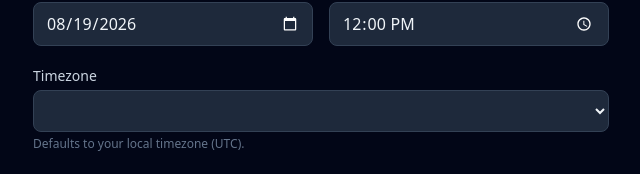
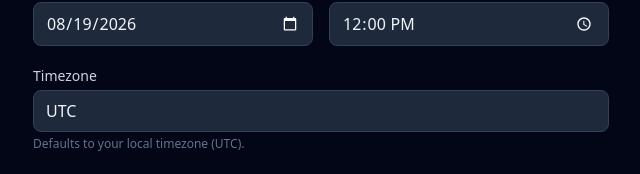
Before and after one commit to d3473r/what-the-time, a Nuxt app: page / in a window 1280 px wide. Shown: the part 244-418 px from the top of the page, without its empty margins (319-959 px from the left). Built offline with nearby package versions, Linux system fonts and the light colour scheme.

Commit message:
Add searchable timezone autocomplete with offset matching
Replace the native select dropdown with a combobox component that
supports filtering by timezone name (e.g. 'Berlin') and UTC offset
(e.g. '+02'). Includes keyboard navigation, matched text highlighting,
and click-outside-to-close.

```diff
--- a/app/components/EventForm.vue
+++ b/app/components/EventForm.vue
@@ -9,7 +9,7 @@ const emit = defineEmits<{
   submit: [encoded: string, payload: EventPayload]
 }>()
 
-const { localTz, grouped } = useTimezones()
+const { localTz } = useTimezones()
 
 const form = reactive({
   title: '',
@@ -99,15 +99,7 @@ function handleSubmit() {
 
     <div>
       <label for="tz" class="mb-1 block text-sm font-medium text-slate-300"> Timezone </label>
-      <select
-        id="tz"
-        v-model="form.timezone"
-        class="w-full rounded-lg border border-slate-700 bg-slate-800 px-3 py-2 text-slate-100 focus:border-emerald-500 focus:outline-none focus:ring-1 focus:ring-emerald-500"
-      >
-        <optgroup v-for="group in grouped" :key="group.region" :label="group.region">
-          <option v-for="tz in group.zones" :key="tz" :value="tz">{{ tz }}</option>
-        </optgroup>
-      </select>
+      <TimezoneSelect id="tz" v-model="form.timezone" />
       <p class="mt-1 text-xs text-slate-500">Defaults to your local timezone ({{ localTz }}).</p>
     </div>
 
--- /dev/null
+++ b/app/components/TimezoneSelect.vue
@@ -0,0 +1,182 @@
+<script setup lang="ts">
+import { ref, computed, watch, onMounted, onBeforeUnmount, nextTick } from 'vue'
+import { useTimezones } from '~/composables/useTimezones'
+
+const props = withDefaults(
+  defineProps<{
+    modelValue?: string
+  }>(),
+  {
+    modelValue: '',
+  },
+)
+
+const emit = defineEmits<{
+  'update:modelValue': [value: string]
+}>()
+
+const { all } = useTimezones()
+
+const query = ref(props.modelValue || '')
+const isOpen = ref(false)
+const highlightedIndex = ref(0)
+const inputRef = ref<HTMLInputElement | null>(null)
+const listRef = ref<HTMLDivElement | null>(null)
+
+const timezonesWithOffset = computed(() =>
+  all.map((tz) => ({ tz, offset: getOffset(tz) })),
+)
+
+const filtered = computed(() => {
+  const q = query.value.trim().toLowerCase()
+  if (!q) return timezonesWithOffset.value.slice(0, 50)
+  return timezonesWithOffset.value
+    .filter((t) => t.tz.toLowerCase().includes(q) || t.offset.toLowerCase().includes(q))
+    .slice(0, 50)
+})
+
+function getOffset(tz: string): string {
+  try {
+    const now = new Date()
+    const utc = new Date(now.toLocaleString('en-US', { timeZone: 'UTC' }))
+    const local = new Date(now.toLocaleString('en-US', { timeZone: tz }))
+    const diffMin = Math.round((local.getTime() - utc.getTime()) / 60000)
+    const sign = diffMin >= 0 ? '+' : '-'
+    const abs = Math.abs(diffMin)
+    const h = Math.floor(abs / 60)
+    const m = abs % 60
+    return `UTC${sign}${String(h).padStart(2, '0')}:${String(m).padStart(2, '0')}`
+  } catch {
+    return 'UTC'
+  }
+}
+
+function highlightMatch(tz: string): string {
+  const q = query.value.trim()
+  if (!q) return tz
+  const idx = tz.toLowerCase().indexOf(q.toLowerCase())
+  if (idx === -1) return tz
+  return (
+    tz.slice(0, idx) +
+    `<mark class="bg-transparent text-emerald-400">${tz.slice(idx, idx + q.length)}</mark>` +
+    tz.slice(idx + q.length)
+  )
+}
+
+function select(tz: string) {
+  query.value = tz
+  emit('update:modelValue', tz)
+  isOpen.value = false
+  highlightedIndex.value = 0
+}
+
+function onInput() {
+  isOpen.value = true
+  highlightedIndex.value = 0
+  emit('update:modelValue', query.value)
+}
+
+function onKeydown(e: KeyboardEvent) {
+  if (!isOpen.value && (e.key === 'ArrowDown' || e.key === 'Enter')) {
+    isOpen.value = true
+    return
+  }
+  if (e.key === 'ArrowDown') {
+    e.preventDefault()
+    highlightedIndex.value = Math.min(highlightedIndex.value + 1, filtered.value.length - 1)
+    scrollToHighlighted()
+  } else if (e.key === 'ArrowUp') {
+    e.preventDefault()
+    highlightedIndex.value = Math.max(highlightedIndex.value - 1, 0)
+    scrollToHighlighted()
+  } else if (e.key === 'Enter') {
+    e.preventDefault()
+    if (filtered.value[highlightedIndex.value]) {
+      select(filtered.value[highlightedIndex.value]!.tz)
+    }
+  } else if (e.key === 'Escape') {
+    isOpen.value = false
+    query.value = props.modelValue
+  }
+}
+
+function scrollToHighlighted() {
+  nextTick(() => {
+    const list = listRef.value
+    if (!list) return
+    const el = list.children[highlightedIndex.value] as HTMLElement | undefined
+    if (el) el.scrollIntoView({ block: 'nearest' })
+  })
+}
+
+function onFocus() {
+  isOpen.value = true
+  inputRef.value?.select()
+}
+
+function handleClickOutside(e: MouseEvent) {
+  const target = e.target as Node
+  const root = inputRef.value?.closest('.tz-select-root')
+  if (root && !root.contains(target)) {
+    isOpen.value = false
+    query.value = props.modelValue
+  }
+}
+
+onMounted(() => {
+  document.addEventListener('click', handleClickOutside)
+})
+
+onBeforeUnmount(() => {
+  document.removeEventListener('click', handleClickOutside)
+})
+
+watch(
+  () => props.modelValue,
+  (val) => {
+    if (val !== query.value) query.value = val
+  },
+)
+</script>
+
+<template>
+  <div class="tz-select-root relative">
+    <input
+      ref="inputRef"
+      v-model="query"
+      type="text"
+      autocomplete="off"
+      placeholder="Search timezone…"
+      class="w-full rounded-lg border border-slate-700 bg-slate-800 px-3 py-2 text-slate-100 placeholder-slate-500 focus:border-emerald-500 focus:outline-none focus:ring-1 focus:ring-emerald-500"
+      @input="onInput"
+      @keydown="onKeydown"
+      @focus="onFocus"
+    />
+
+    <div
+      v-if="isOpen"
+      ref="listRef"
+      class="absolute z-10 mt-1 max-h-60 w-full overflow-y-auto rounded-lg border border-slate-700 bg-slate-800 shadow-lg"
+    >
+      <div
+        v-if="filtered.length === 0"
+        class="px-3 py-2 text-sm text-slate-500"
+      >
+        No matching timezone found
+      </div>
+      <button
+        v-for="(item, i) in filtered"
+        :key="item.tz"
+        type="button"
+        class="flex w-full items-center justify-between gap-2 px-3 py-2 text-left text-sm transition-colors"
+        :class="i === highlightedIndex ? 'bg-slate-700 text-emerald-400' : 'text-slate-300 hover:bg-slate-700/50'"
+        @click="select(item.tz)"
+        @mouseenter="highlightedIndex = i"
+      >
+        <!-- eslint-disable-next-line vue/no-v-html -- highlight is static safe markup -->
+        <span v-html="highlightMatch(item.tz)" />
+        <span class="shrink-0 text-xs text-slate-500">{{ item.offset }}</span>
+      </button>
+    </div>
+  </div>
+</template>
```
